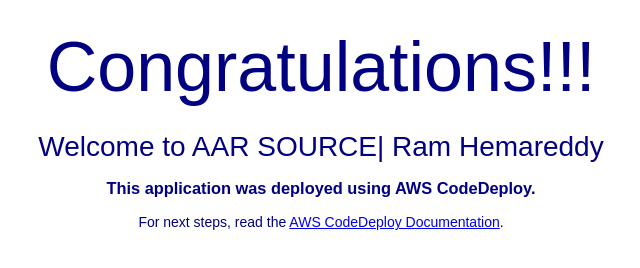
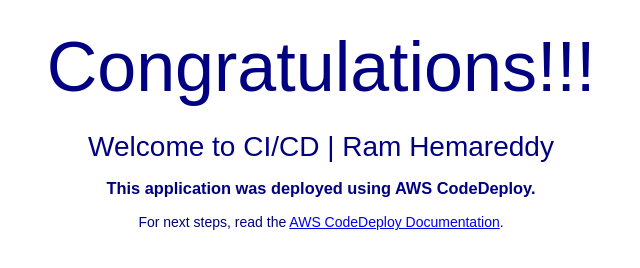
Before and after one commit to kaushalvikas/codedeploy, a plain HTML site: page index.html in a window 1280 px wide. Shown: the part 220-488 px from the top of the page, without its empty margins (319-959 px from the left). Drawn offline with Linux system fonts and the light colour scheme.

Commit message:
changes in index.html

```diff
--- a/index.html
+++ b/index.html
@@ -28,7 +28,7 @@
   <div align="center">
     <img src="https://s3.ap-south-1.amazonaws.com/www.basava.com/aar_logo_final.png" style="max-width: 20%;">
     <h1>Congratulations!!! </h1>
-      <h2>Welcome to AAR SOURCE| Ram Hemareddy</h2>
+      <h2>Welcome to CI/CD | Ram Hemareddy</h2>
     <h3>This application was deployed using AWS CodeDeploy.</h3>
     <p>For next steps, read the <a href="http://aws.amazon.com/documentation/codedeploy">AWS CodeDeploy Documentation</a>.</p>
   </div>
```
